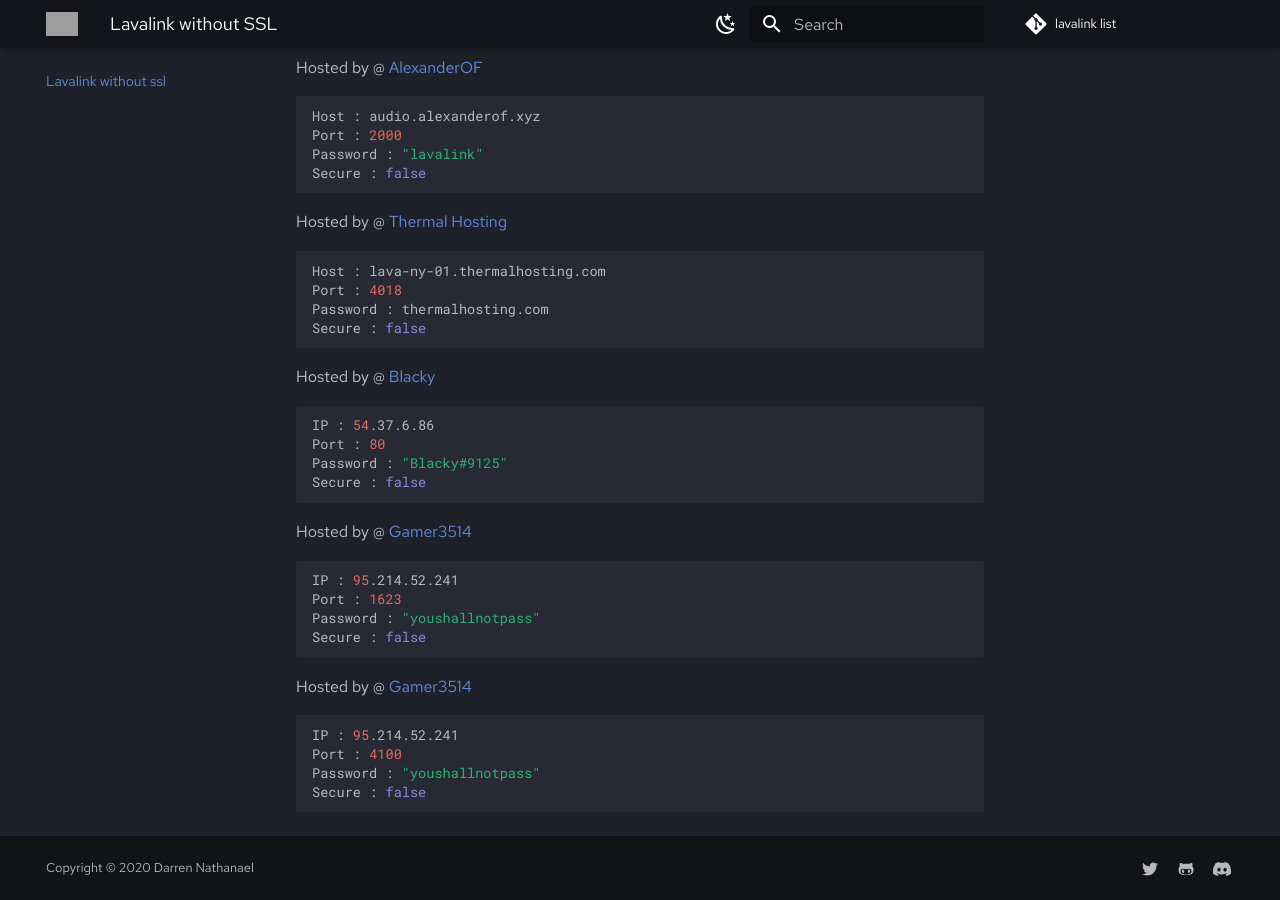
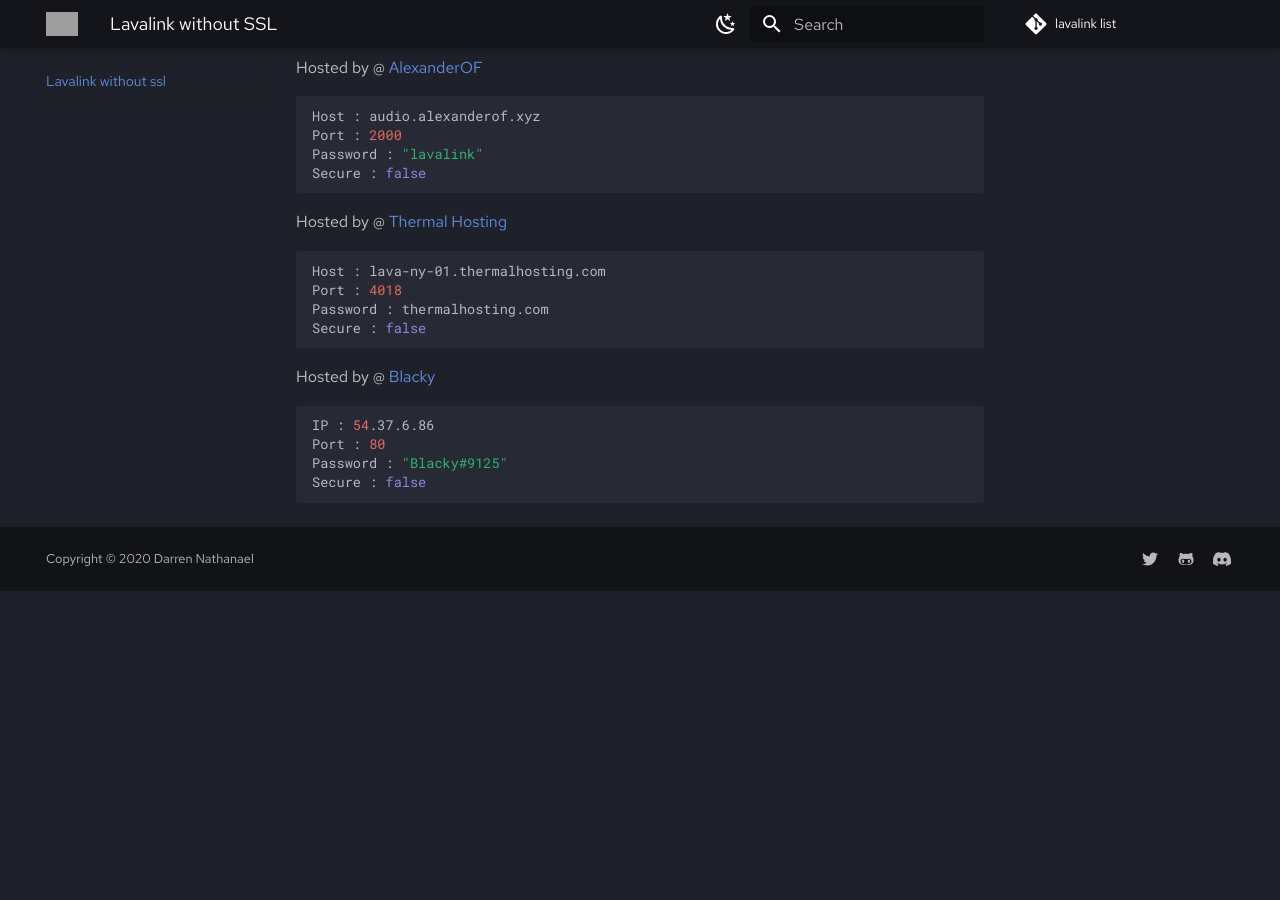
Before and after one commit to DarrenOfficial/lavalink-list, an MkDocs documentation site: the page built from docs/NoSSL/lavalink-without-ssl.md, in a window 1280 px wide and 900 px high, scrolled down 637 px. Built offline with MkDocs 1.6.1 and Material for MkDocs 9.7.7, drawn with Linux system fonts in a browser that asks for light colours; comment, search, counter and statistics services are not loaded; after the commit the page ends 1228 px from its top, so only the background shows below that; grey boxes are pictures that could not be loaded.

Commit message:
Removed My Lava Link Servers

````diff
--- a/docs/NoSSL/lavalink-without-ssl.md
+++ b/docs/NoSSL/lavalink-without-ssl.md
@@ -51,17 +51,3 @@ Port : 80
 Password : "Blacky#9125"
 Secure : false
 ```
-Hosted by @ [Gamer3514](https://github.com/thegamer3514)
-```bash
-IP : 95.214.52.241
-Port : 1623
-Password : "youshallnotpass"
-Secure : false
-```
-Hosted by @ [Gamer3514](https://github.com/thegamer3514)
-```bash
-IP : 95.214.52.241
-Port : 4100
-Password : "youshallnotpass"
-Secure : false
-```
````
